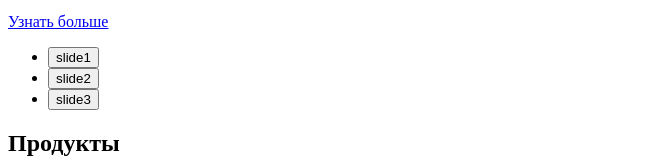
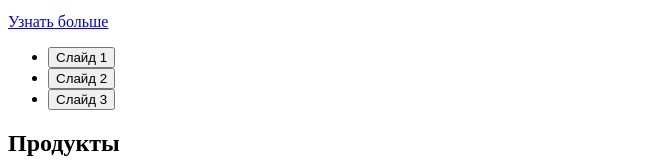
Before and after one commit to svetlana-solo/448299-nerds-30, a plain HTML site: page index.html in a window 1280 px wide. Shown: the part 606-766 px from the top of the page, without its empty margins (0-662 px from the left). Drawn offline with Linux system fonts and the light colour scheme.

Commit message:
Update index.html

```diff
--- a/index.html
+++ b/index.html
@@ -38,7 +38,7 @@
                         <a href="blank.html">Узнать больше</a>
                         <img src="">
                     </div>
-                    <div id="slide2">
+                    <div>
                         <p><b>Любим математику<br>
                                 как никто другой</b></p>
                         <p>Никакого креатива, только математические формулы для расчета идеальных пропорций</p>
@@ -55,9 +55,9 @@
                     </div>
                 </div>
                 <ul>
-                    <li><button type="button">slide1</button></li>
-                    <li><button type="button">slide2</button></li>
-                    <li><button type="button">slide3</button></li>
+                    <li><button type="button">Слайд 1</button></li>
+                    <li><button type="button">Слайд 2</button></li>
+                    <li><button type="button">Слайд 3</button></li>
                 </ul>
             </div>
 
```
